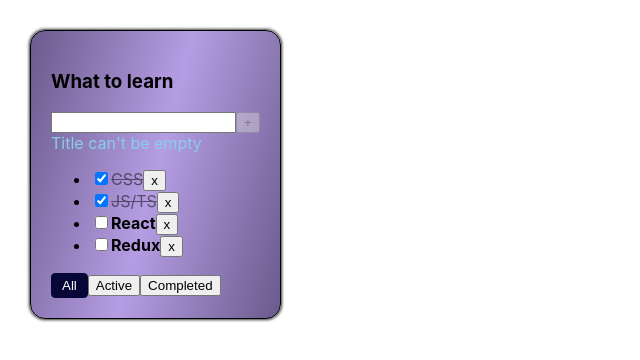
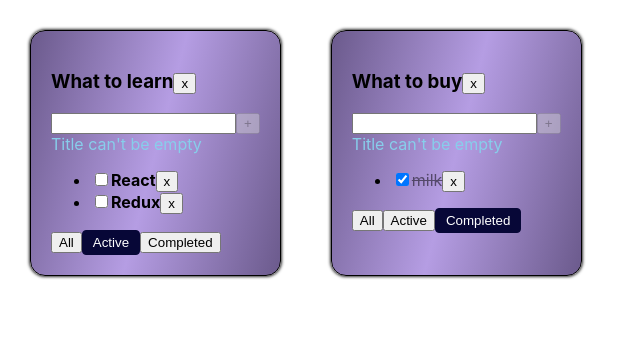
Before and after one commit to DenysDominskyi/todolist-trello, a React (Create React App) app: page / in a window 1280 px wide. Shown: the top 360 px of the page, without its empty margins (0-640 px from the left). Built offline with nearby package versions, Linux system fonts and the light colour scheme.

Commit message:
Sprint 02. Week 1 (multiply todolists, removeTodolist)

```diff
--- a/src/App.tsx
+++ b/src/App.tsx
@@ -5,54 +5,99 @@ import { v1 } from 'uuid';
 
 export type FilterType = 'all' | 'active' | 'completed'
 
+type ListsType = Array<{
+    id: string
+    title: string
+    filter: FilterType
+}>
+
+type TasksStateType = {
+    [id: string]: Array<TaskType>
+}
+
 function App() {
     // BLL
+    const listTaskId1 = v1()
+    const listTaskId2 = v1()
 
-    const [tasks, setTasks] = useState<Array<TaskType>>([
+    const [todoLists, setTodoLists] = useState<ListsType>([
+        { id: listTaskId1, title: 'What to learn', filter: 'active' },
+        { id: listTaskId2, title: 'What to buy', filter: 'completed' },
+    ])
+
+    const [tasks, setTasks] = useState({
+        [listTaskId1]: [
             { id: v1(), title: "CSS", isDone: true },
             { id: v1(), title: "JS/TS", isDone: true },
             { id: v1(), title: "React", isDone: false },
             { id: v1(), title: "Redux", isDone: false },
-    ])
-    const [filter, setFilter] = useState<FilterType>('all')
-
-
-    let filteredTasks: Array<TaskType> = tasks
-    if (filter === 'active') {
-        filteredTasks = tasks.filter(t => t.isDone === false)
+        ],
+        [listTaskId2]: [
+            { id: v1(), title: "milk", isDone: true },
+            { id: v1(), title: "fruit", isDone: false },
+        ]
+    })
+    // todolist functions
+    function removeTodolist(todolistId: string) {
+        setTodoLists(todoLists.filter(tl => tl.id !== todolistId))
+        delete tasks[todolistId]
+        setTasks({ ...tasks })
     }
-    if (filter === 'completed') {
-        filteredTasks = tasks.filter(t => t.isDone === true)
+    function changeTodolistFilter (value: FilterType, todolistId: string) {
+        let todolist = todoLists.find(tl => tl.id === todolistId)
+        if (todolist) {
+            todolist.filter = value
+            setTodoLists([...todoLists])
+        }
     }
 
-    function addTask(title: string) {
-        let newTask = { id: v1(), title: title, isDone: false }
-        setTasks([newTask, ...tasks])
+    // tasks functions
+    function addTask(title: string, todolistId: string) {
+        let newTask: TaskType = { id: v1(), title: title, isDone: false }
+        // const newState: TasksStateType = {...tasks, [todolistId]: [newTask, ...tasks[todolistId]]}
+        setTasks({ ...tasks, [todolistId]: [newTask, ...tasks[todolistId]] })
     }
-    function removeTask(id: string) {
-        const filteredTasks = tasks.filter(t => t.id !== id)
-        setTasks(filteredTasks)
+    function removeTask(id: string, todolistId: string) {
+        // const newState: TasksStateType = {...tasks, [todolistId]: [ ...tasks[todolistId].filter(t => t.id !== id)]}
+        setTasks({ ...tasks, [todolistId]: [...tasks[todolistId].filter(t => t.id !== id)] })
     }
-    function changeTaskStatus(taskId: string, newStatus: boolean) {
-        const nextState: Array<TaskType> = tasks.map(t => t.id === taskId ? {...t, isDone: newStatus} : t)
+    function changeTaskStatus(taskId: string, newStatus: boolean, todolistId: string) {
+        const nextState = {
+            ...tasks,
+            [todolistId]: tasks[todolistId].map(t => t.id === taskId ? { ...t, isDone: newStatus } : t)
+        }
         setTasks(nextState)
     }
-    const changeFilter = (value: FilterType) => setFilter(value)
-
 
 
     // UI
     return (
         <div className="App">
+            {todoLists.map((tl) => {
+
+                let filteredTasks = tasks[tl.id]
+                if (tl.filter === 'active') {
+                    filteredTasks = filteredTasks.filter(t => t.isDone === false)
+                }
+                if (tl.filter === 'completed') {
+                    filteredTasks = filteredTasks.filter(t => t.isDone === true)
+                }
+
+                return (
                     <Todolist
-                title='What to learn'
+                        key={tl.id}
+                        id={tl.id}
+                        title={tl.title}
+                        filter={tl.filter}
                         tasks={filteredTasks}
+                        addTask={addTask}
                         removeTask={removeTask}
-                addTask={addTask}
-                changeFilter={changeFilter}
                         changeTaskStatus={changeTaskStatus}
-                filter={filter}
+                        changeTodolistFilter={changeTodolistFilter}
+                        removeTodolist={removeTodolist}
                     />
+                )
+            })}
         </div>
     );
 }
--- a/src/Todolist.tsx
+++ b/src/Todolist.tsx
@@ -3,13 +3,17 @@ import { FilterType } from "./App"
 import { Button } from "./Button"
 
 type TodolistPropsType = {
+    id: string
     title: string
     tasks: Array<TaskType>
     filter: FilterType
-    removeTask: (id: string) => void
-    changeFilter: (value: FilterType) => void
-    addTask: (title: string) => void
-    changeTaskStatus: (taskId: string, newStatus: boolean) => void
+
+    addTask: (title: string, listTaskId: string) => void
+    removeTask: (id: string, todolistId: string) => void
+    changeTaskStatus: (taskId: string, newStatus: boolean, todolistId: string) => void
+
+    changeTodolistFilter: (value: FilterType, todolistId: string) => void
+    removeTodolist: (todolistId: string) => void
 }
 
 export type TaskType = {
@@ -20,13 +24,15 @@ export type TaskType = {
 
 export const Todolist = (
     {
+        id,
         title,
         tasks,
         filter,
+        addTask,
         removeTask,
-        changeFilter,
-        addTask,
-        changeTaskStatus
+        changeTaskStatus,
+        changeTodolistFilter,
+        removeTodolist,
     }: TodolistPropsType) => {
 
     const [newTaskTitle, setNewTaskTitle] = useState('')
@@ -43,7 +49,7 @@ export const Todolist = (
     function addTaskHandler() {
         const trimmedTitle = newTaskTitle.trim()
         if (!disableBtn && !lengthToLong && trimmedTitle) {
-            addTask(trimmedTitle)
+            addTask(trimmedTitle, id)
         } else {
             setInputError(true)
         }
@@ -51,24 +57,27 @@ export const Todolist = (
     }
     function onKeyPressHandler(e: KeyboardEvent<HTMLInputElement>) {
         if (e.key === 'Enter' && !lengthToLong && !disableBtn) {
-            addTask(newTaskTitle)
+            addTask(newTaskTitle, id)
             setNewTaskTitle('')
         }
     }
     function onAllClickHandler() {
-        changeFilter('all')
+        changeTodolistFilter('all', id)
     }
     function onActiveClickHandler() {
-        changeFilter('active')
+        changeTodolistFilter('active', id)
     }
     function onCompletedClickHandler() {
-        changeFilter('completed')
+        changeTodolistFilter('completed', id)
+    }
+    function removeTodolistHandler() {
+        removeTodolist(id)
     }
 
 
     return (
         <div className='todolist'>
-            <h3>{title}</h3>
+            <h3>{title}<button onClick={removeTodolistHandler}>x</button></h3>
             <div>
                 <input
                     value={newTaskTitle}
@@ -85,7 +94,7 @@ export const Todolist = (
             <ul>
                 {tasks.map((task: TaskType) => {
                     const onChangeHandler = (e: ChangeEvent<HTMLInputElement>) => {
-                        changeTaskStatus(task.id, e.currentTarget.checked)
+                        changeTaskStatus(task.id, e.currentTarget.checked, id)
                     }
 
                     return <li key={task.id}>
@@ -95,7 +104,7 @@ export const Todolist = (
                             onChange={onChangeHandler}
                         />
                         <span className={task.isDone ? 'is-done' : 'task'}>{task.title}</span>
-                        <Button title='x' onClickHandler={() => removeTask(task.id)} />
+                        <Button title='x' onClickHandler={() => removeTask(task.id, id)} />
                     </li>
                 })
                 }
```
Lines whose indentation alone changed are shown as unchanged.
